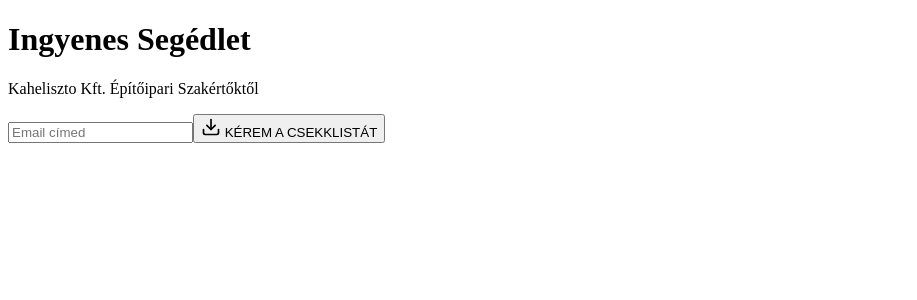
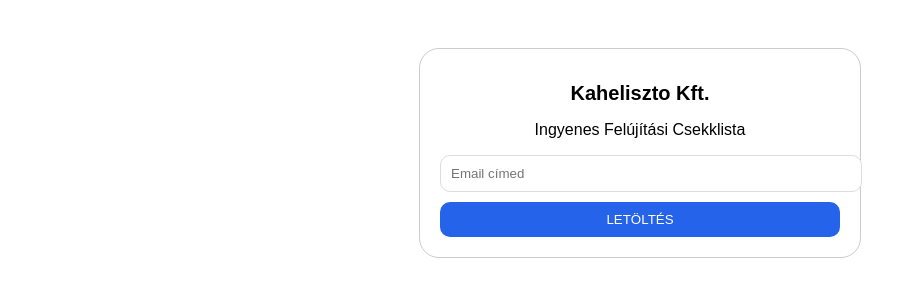
Before and after one commit to norbi-creat/Renovamaster_AI-lead-magnet, a Next.js app: page / in a window 1280 px wide. Shown: the top 300 px of the page, without its empty margins (0-917 px from the left). Built offline with nearby package versions, Linux system fonts and the light colour scheme.

Commit message:
Update page.tsx

```diff
--- a/app/page.tsx
+++ b/app/page.tsx
@@ -1,60 +1,21 @@
 'use client';
 import React, { useState } from 'react';
-import { Mail, CheckCircle, Download, ShieldCheck, HardHat, Phone, Globe } from 'lucide-react';
+import { Mail, CheckCircle, Download, ShieldCheck, HardHat, Phone } from 'lucide-react';
 import jsPDF from 'jspdf';
 
-export default function LeadMagnetPage() {
+export default function Page() {
   const [email, setEmail] = useState('');
   const [status, setStatus] = useState<'idle' | 'loading' | 'success'>('idle');
 
-  const provider = {
-    name: 'Kaheliszto Építőipari Kft.',
-    phone: '+36 30 123 4567',
-    email: 'info@kaheliszto.hu',
-    address: '3561 Felsőzsolca, Nagyszilvás u. 26.',
-    regId: '05-09-035703',
-    taxId: '32020162-2-05'
-  };
-
-  const generateChecklistPDF = () => {
+  const generatePDF = () => {
     const doc = new jsPDF();
-    doc.setFont("times", "normal");
-    doc.setFillColor(15, 23, 42);
-    doc.rect(0, 0, 210, 45, 'F');
-    doc.setTextColor(255, 255, 255);
-    doc.setFont("times", "bold");
-    doc.setFontSize(22);
-    doc.text("KAHELISZTO KFT.", 105, 18, { align: "center" });
-    doc.setFontSize(14);
-    doc.text("LAKÁSFELÚJÍTÁSI CSEKKLISTA", 105, 28, { align: "center" });
-    doc.setTextColor(30, 41, 59);
-
-    const points = [
-      { t: "1. Statikai szakvélemény", d: "Főfalak bontása előtt kötelező!" },
-      { t: "2. Elektromos hálózat", d: "Új gépekhez hálózatbővítés kell." },
-      { t: "3. Vizesedés vizsgálat", d: "A penész ellen az okot kell megszüntetni." },
-      { t: "4. CSOK szabályok", d: "A számláknak meg kell felelniük a szabályoknak." },
-      { t: "5. Írásos szerződés", d: "Soha ne kezdj munkafolyamatot írásos rögzítés nélkül." },
-      { t: "6. Sittszállítás", d: "Tervezd be a konténer költségét." },
-      { t: "7. Anyagrendelés", d: "Bizonyos burkolatokra heteket kell várni." },
-      { t: "8. Száradási idők", d: "A technológiai időt nem szabad siettetni." },
-      { t: "9. Szomszédok", d: "Tájékoztasd őket a zajos munkák előtt." },
-      { t: "10. Tartalékkeret", d: "Mindig különíts el +15%-ot váratlan hibákra." }
-    ];
-
-    let y = 65;
-    points.forEach((p) => {
-      doc.setFont("times", "bold");
-      doc.text(p.t, 20, y);
-      doc.setFont("times", "normal");
-      doc.text(p.d, 25, y + 6);
-      y += 18;
-    });
-
-    doc.setFillColor(241, 245, 249);
-    doc.rect(20, 245, 170, 35, 'F');
-    doc.text(`Hívj minket: ${provider.phone}`, 105, 260, { align: "center" });
-    doc.save("Kaheliszto_Csekklista.pdf");
+    doc.text("KAHELISZTO KFT. - FELUJITASI CSEKKLISTA", 10, 10);
+    doc.text("1. Statikai szakvelemeny", 10, 20);
+    doc.text("2. Elektromos halozat", 10, 30);
+    doc.text("3. Vizesedes vizsgalat", 10, 40);
+    doc.text("4. CSOK szabalyok", 10, 50);
+    doc.text("5. Irasos szerzodes", 10, 60);
+    doc.save("csekklista.pdf");
   };
 
   const handleSubmit = (e: React.FormEvent) => {
@@ -62,40 +23,32 @@
     setStatus('loading');
     setTimeout(() => {
       setStatus('success');
-      generateChecklistPDF();
-    }, 1200);
+      generatePDF();
+    }, 1000);
   };
 
   return (
-    <div className="min-h-screen bg-slate-50 flex items-center justify-center p-4">
-      <div className="max-w-md w-full bg-white rounded-[3rem] shadow-2xl overflow-hidden border border-slate-100">
-        <div className="bg-[#0f172a] p-10 text-center">
-          <h1 className="text-2xl font-black text-white uppercase">Ingyenes Segédlet</h1>
-          <p className="text-blue-400 font-bold mt-2">Kaheliszto Kft. Építőipari Szakértőktől</p>
-        </div>
-        <div className="p-10 text-center">
+    <div style={{ padding: '40px', fontFamily: 'sans-serif', textAlign: 'center' }}>
+      <div style={{ maxWidth: '400px', margin: 'auto', border: '1px solid #ccc', padding: '20px', borderRadius: '20px' }}>
+        <h1 style={{ fontSize: '20px' }}>Kaheliszto Kft.</h1>
+        <p>Ingyenes Felújítási Csekklista</p>
         {status !== 'success' ? (
-            <form onSubmit={handleSubmit} className="space-y-4">
+          <form onSubmit={handleSubmit}>
             <input
               type="email"
               required
               placeholder="Email címed"
-                className="w-full p-4 bg-slate-50 border rounded-2xl outline-none focus:ring-2 focus:ring-blue-500"
+              style={{ width: '100%', padding: '10px', marginBottom: '10px', borderRadius: '10px', border: '1px solid #ddd' }}
               value={email}
               onChange={(e) => setEmail(e.target.value)}
             />
-              <button className="w-full bg-blue-600 text-white font-black py-5 rounded-2xl flex items-center justify-center gap-3">
-                <Download size={20} /> KÉREM A CSEKKLISTÁT
+            <button style={{ width: '100%', padding: '10px', backgroundColor: '#2563eb', color: 'white', border: 'none', borderRadius: '10px', cursor: 'pointer' }}>
+              LETÖLTÉS
             </button>
           </form>
         ) : (
-            <div className="py-6">
-              <CheckCircle size={48} className="text-emerald-500 mx-auto mb-4" />
-              <h3 className="text-xl font-bold">Sikeres regisztráció!</h3>
-              <p className="text-slate-500 text-sm mt-2">A letöltés elindult.</p>
-            </div>
+          <p style={{ color: 'green' }}>Sikeres letöltés!</p>
         )}
-        </div>
       </div>
     </div>
   );
```
Lines whose indentation alone changed are shown as unchanged.
